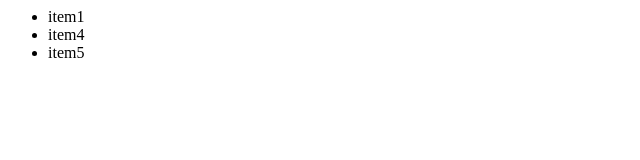
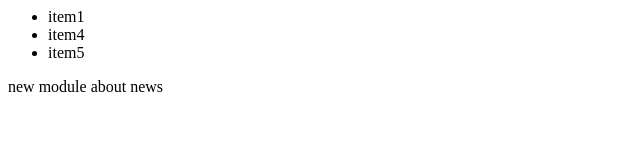
Before and after one commit to janneu2018/newGitTest, a plain HTML site: page index.html in a window 1280 px wide. Shown: the whole page, without its empty margins (0-640 px from the left). Drawn offline with Linux system fonts and the light colour scheme.

Commit message:
news module added

```diff
--- a/index.html
+++ b/index.html
@@ -9,5 +9,9 @@
 			</ul>
 		</module-one>
 
+		<module-two>
+			<div>new module about news</div>
+		</module-two>
+
 	</body>
 </html>
```
